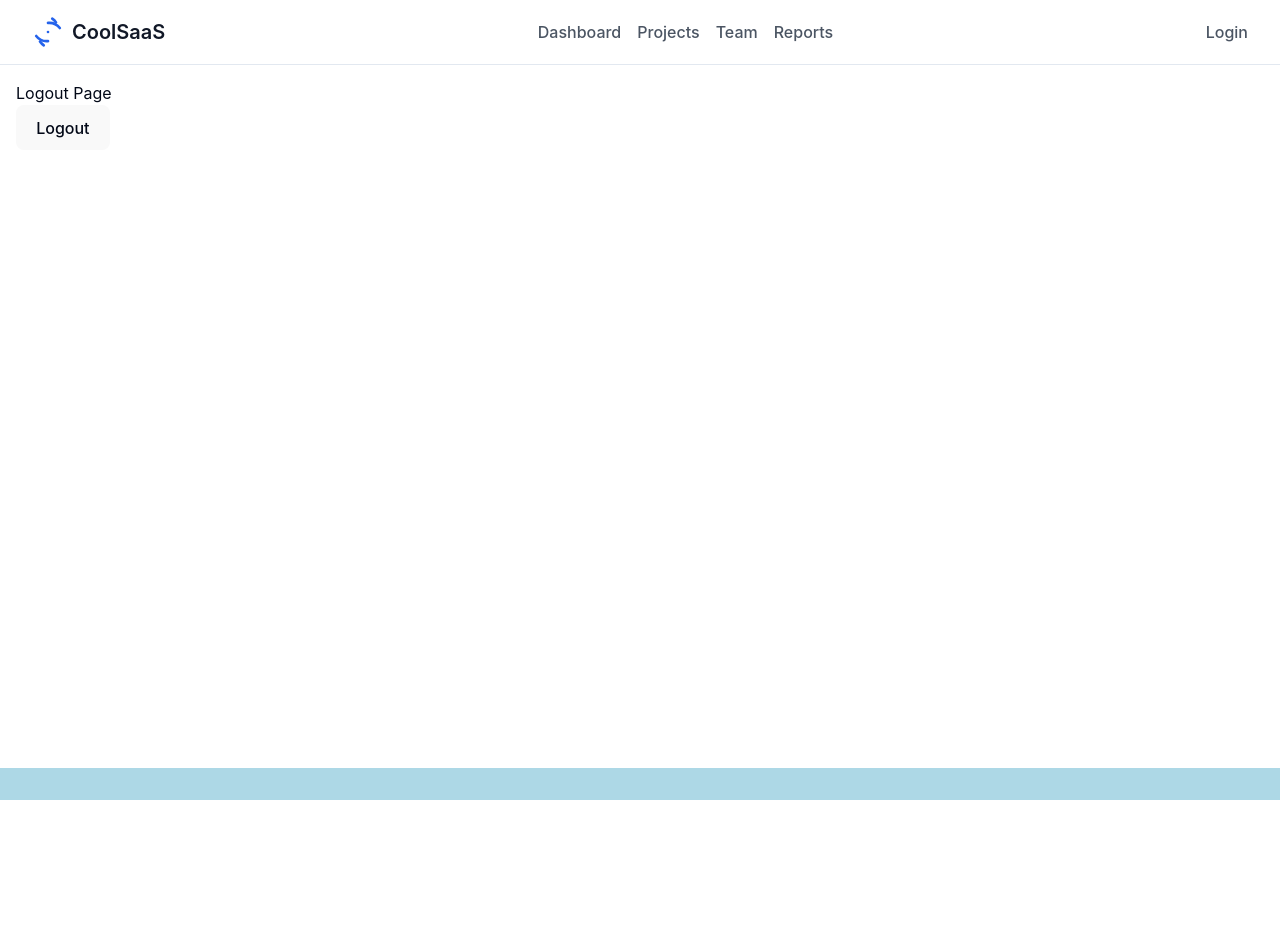
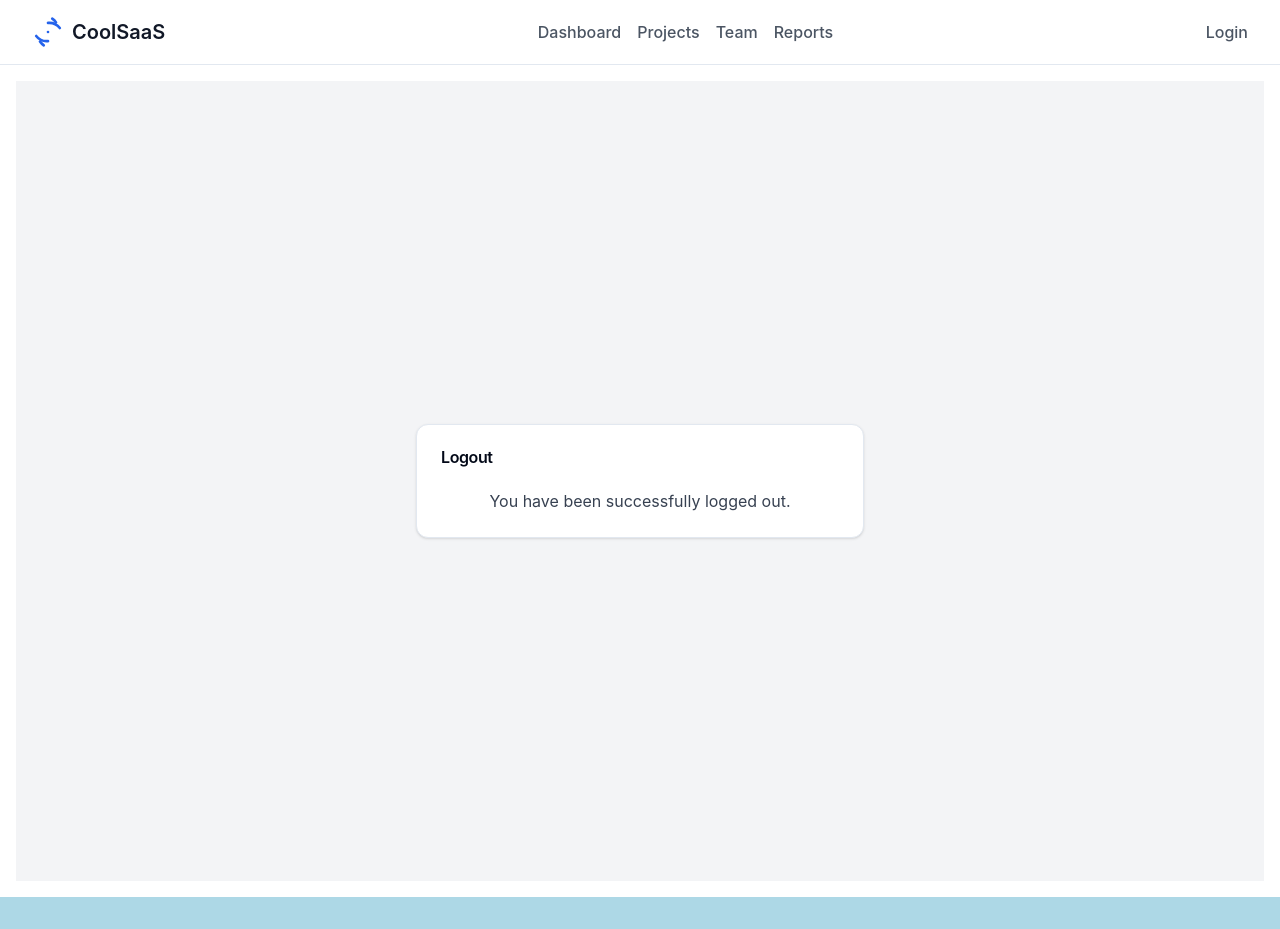
Before and after one commit to Ricky0308/react_django_base, a React (Vite) app in the folder frontend/: page /logout in a window 1280 px wide. Before the commit the page ends 800 px from the top, so only its background shows below. Built offline with nearby package versions, Linux system fonts and the light colour scheme; no server answers.

Commit message:
made logout page cooler

```diff
--- a/frontend/src/pages/Logout.tsx
+++ b/frontend/src/pages/Logout.tsx
@@ -1,24 +1,33 @@
-import React, { useState } from 'react';
+import React, { useEffect } from 'react';
+import { Card, CardContent, CardHeader, CardTitle } from '../components/ui/card';
 import { authService } from '../features/auth/api/authService';
 
 const Logout: React.FC = () => {
-  const [message, setMessage] = useState('');
+  useEffect(() => {
+    const performLogout = async () => {
+      try {
+        await authService.logout();
+        console.log('Logout successful');
+      } catch (error) {
+        console.error('Logout failed:', error);
+      }
+    };
 
-  const handleLogout = async () => {
-    try {
-      // Assuming there's a logout method in authService
-      await authService.logout();
-      setMessage('Logout successful');
-    } catch (error) {
-      setMessage('Logout failed');
-    }
-  };
+    performLogout();
+  }, []);
 
   return (
-    <div>
-      <h2>Logout Page</h2>
-      <button onClick={handleLogout}>Logout</button>
-      {message && <p>{message}</p>}
+    <div className="flex justify-center items-center min-h-screen bg-gray-100">
+      <Card className="max-w-md w-full">
+        <CardHeader>
+          <CardTitle>Logout</CardTitle>
+        </CardHeader>
+        <CardContent>
+          <p className="text-center text-gray-700">
+            You have been successfully logged out.
+          </p>
+        </CardContent>
+      </Card>
     </div>
   );
 };
```
